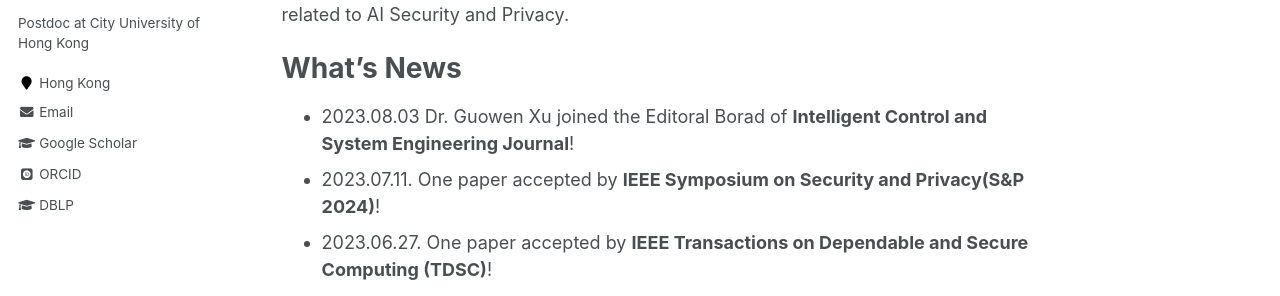
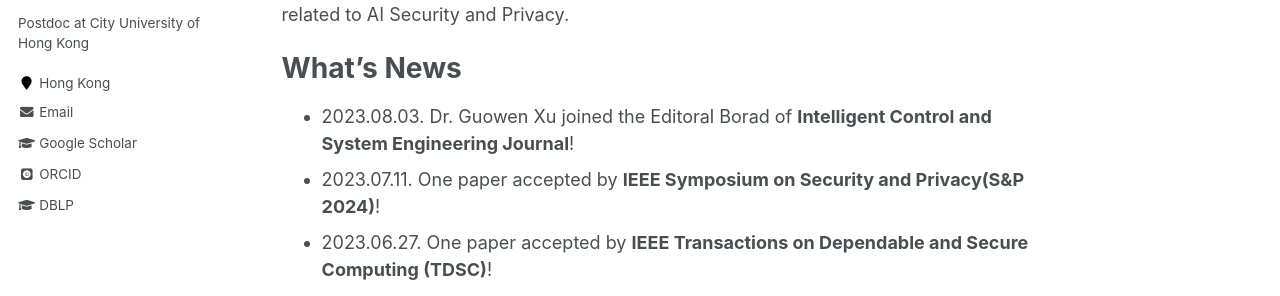
Before and after one commit to Guowen-xu/guowen-xu.github.io, a Jekyll site: the page built from _pages/about.md, in a window 1280 px wide and 900 px high. Shown: the part 375-671 px from the top of the window. Built offline with Jekyll 4.4.1, drawn with Linux system fonts in a browser that asks for light colours; some web fonts are replaced.

```diff
--- a/_pages/about.md
+++ b/_pages/about.md
@@ -13,7 +13,7 @@ redirect_from:
 
 What's News
 ======
-- 2023.08.03 Dr. Guowen Xu joined the Editoral Borad of **Intelligent Control and System Engineering Journal**!
+- 2023.08.03. Dr. Guowen Xu joined the Editoral Borad of **Intelligent Control and System Engineering Journal**!
 - 2023.07.11. One paper  accepted by **IEEE Symposium on Security and Privacy(S&P 2024)**!
 - 2023.06.27. One paper  accepted by **IEEE Transactions on Dependable and Secure Computing (TDSC)**!
 - 2023.06.26. Dr. Guowen Xu joined the Editoral Board of **IET Information Security** (CCF C) as an **Associate Editor**!
```
